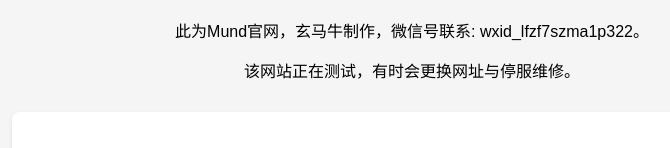
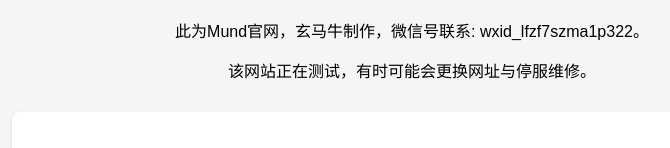
Before and after one commit to TrueXmn/Mund, a plain HTML site: page index.html in a window 1280 px wide. Shown: the part 372-520 px from the top of the page, without its empty margins (228-898 px from the left). Drawn offline with Linux system fonts and the light colour scheme.

Commit message:
Update index.html

```diff
--- a/index.html
+++ b/index.html
@@ -53,7 +53,7 @@
     <h1>Mund官方网站</h1>
 
     <p>此为Mund官网，玄马牛制作，微信号联系: wxid_lfzf7szma1p322。</p>
-    <p>该网站正在测试，有时会更换网址与停服维修。</p>
+    <p>该网站正在测试，有时可能会更换网址与停服维修。</p>
 
     <div class="game-list">
         <h2>下载</h2>
```
